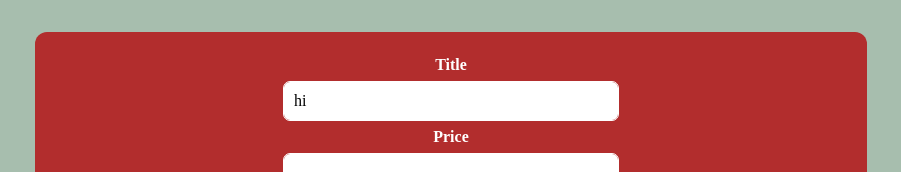
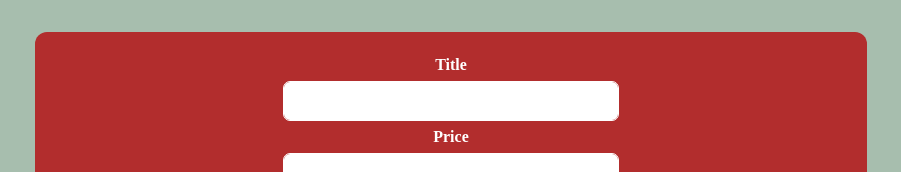
Before and after one commit to Shoaib4343/React, a React (Create React App) app in the folder TeachGun/application/: page / in a window 1280 px wide. Shown: the top 172 px of the page, without its empty margins (189-1090 px from the left). Built offline with nearby package versions, Linux system fonts and the light colour scheme.

Commit message:
lifting state up or child-to-parent communication

```diff
--- a/TeachGun/application/src/Components/NewExpense/ExpenseForm.js
+++ b/TeachGun/application/src/Components/NewExpense/ExpenseForm.js
@@ -1,9 +1,9 @@
 import React,{useState} from "react";
 import "./ExpenseForm.css";
 
-const ExpenseForm = () => {
+const ExpenseForm = (props) => {
 
-    const [title, settitle] = useState('hi');
+    const [title, settitle] = useState('');
     const [price, setprice] = useState('');
     const [date, setdate] = useState('');
 
@@ -21,7 +21,9 @@ const ExpenseForm = () => {
         date: date
     }
 
-    console.log(expenseData);
+
+    props.getformData(expenseData);
+     console.log(expenseData);
 
     settitle('');
     setprice('');
```
